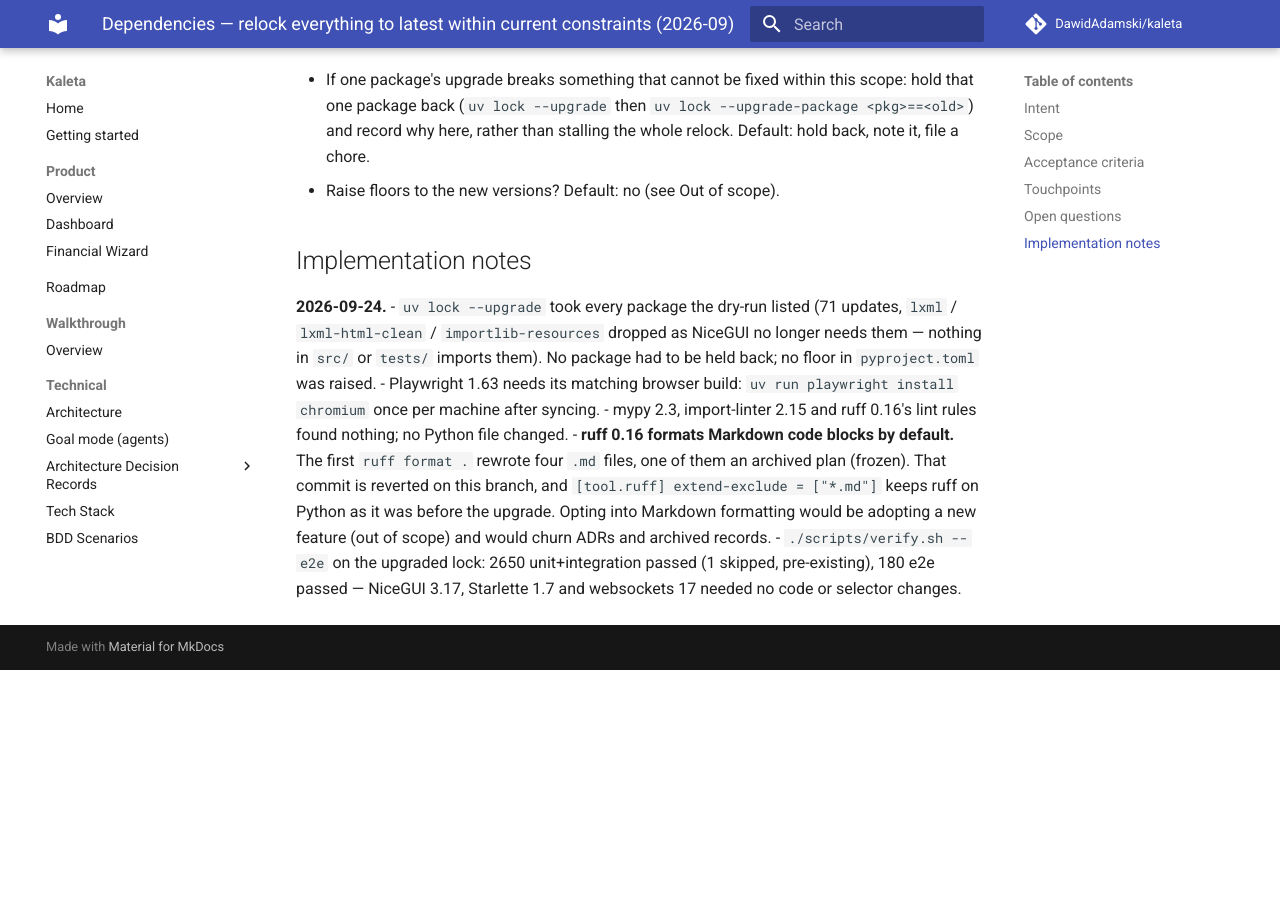
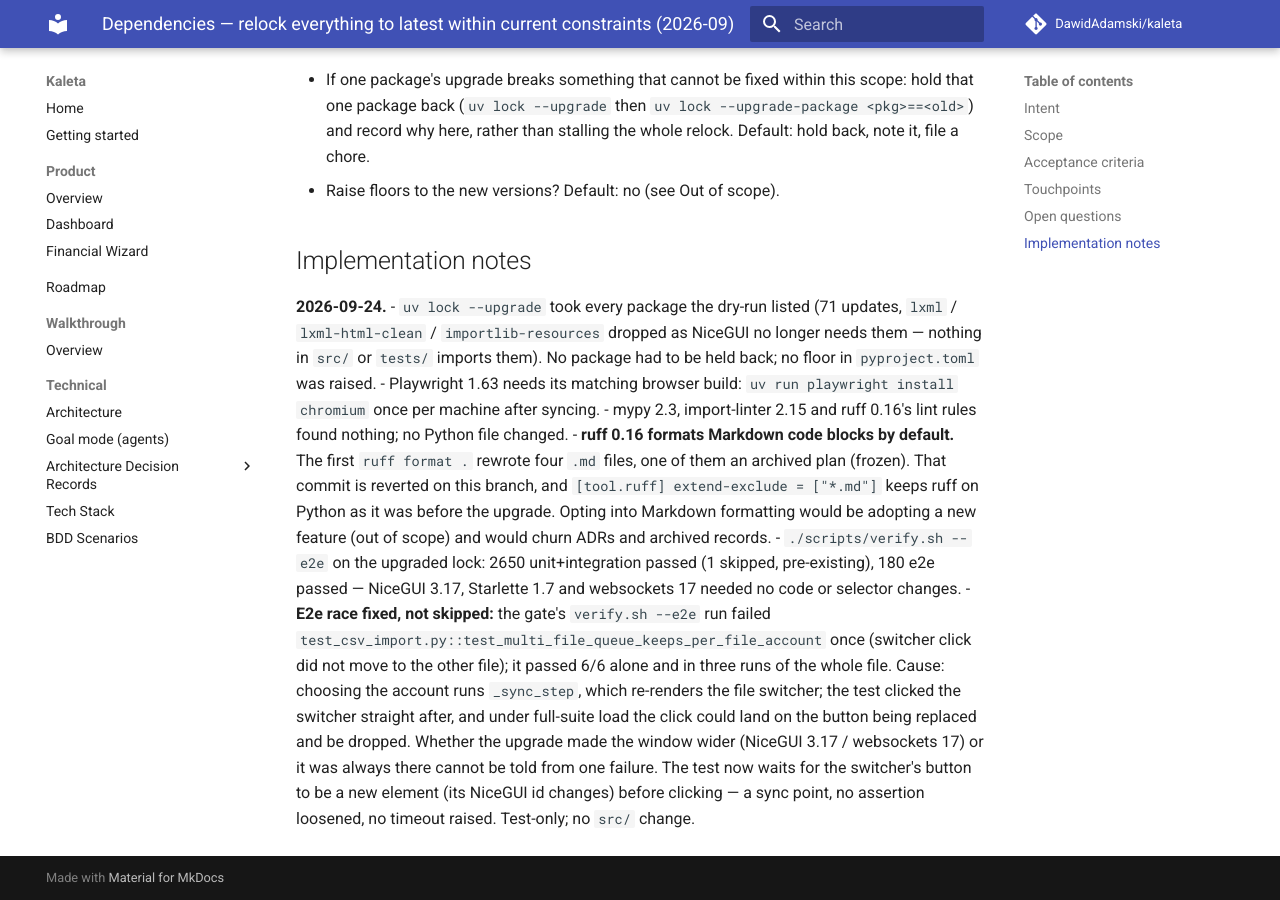
Before and after one commit to DawidAdamski/kaleta, an MkDocs documentation site: the page built from docs/plans/deps-upgrade-2026-09.md, in a window 1280 px wide and 900 px high, scrolled down 1867 px. Built offline with MkDocs 1.6.1 and Material for MkDocs 9.7.7, drawn with Linux system fonts in a browser that asks for light colours; comment, search, counter and statistics services are not loaded; before the commit the page ends 2537 px from its top, so only the background shows below that.

Commit message:
test(import): wait for the file switcher re-render before clicking it
Choosing the target account re-renders the switcher; a click sent before
the re-render lands can hit the element being replaced and be dropped.
Failed once under full-suite load in the deps-upgrade gate run.

Co-Authored-By: Claude Opus 5.5 <noreply@anthropic.com>

```diff
--- a/docs/plans/deps-upgrade-2026-09.md
+++ b/docs/plans/deps-upgrade-2026-09.md
@@ -93,3 +93,14 @@ Out of scope:
 - `./scripts/verify.sh --e2e` on the upgraded lock: 2650 unit+integration
   passed (1 skipped, pre-existing), 180 e2e passed — NiceGUI 3.17,
   Starlette 1.7 and websockets 17 needed no code or selector changes.
+- **E2e race fixed, not skipped:** the gate's `verify.sh --e2e` run failed
+  `test_csv_import.py::test_multi_file_queue_keeps_per_file_account` once
+  (switcher click did not move to the other file); it passed 6/6 alone and
+  in three runs of the whole file. Cause: choosing the account runs
+  `_sync_step`, which re-renders the file switcher; the test clicked the
+  switcher straight after, and under full-suite load the click could land
+  on the button being replaced and be dropped. Whether the upgrade made the
+  window wider (NiceGUI 3.17 / websockets 17) or it was always there cannot
+  be told from one failure. The test now waits for the switcher's button to
+  be a new element (its NiceGUI id changes) before clicking — a sync point,
+  no assertion loosened, no timeout raised. Test-only; no `src/` change.
```
Also changed, not shown: 1 other file.
